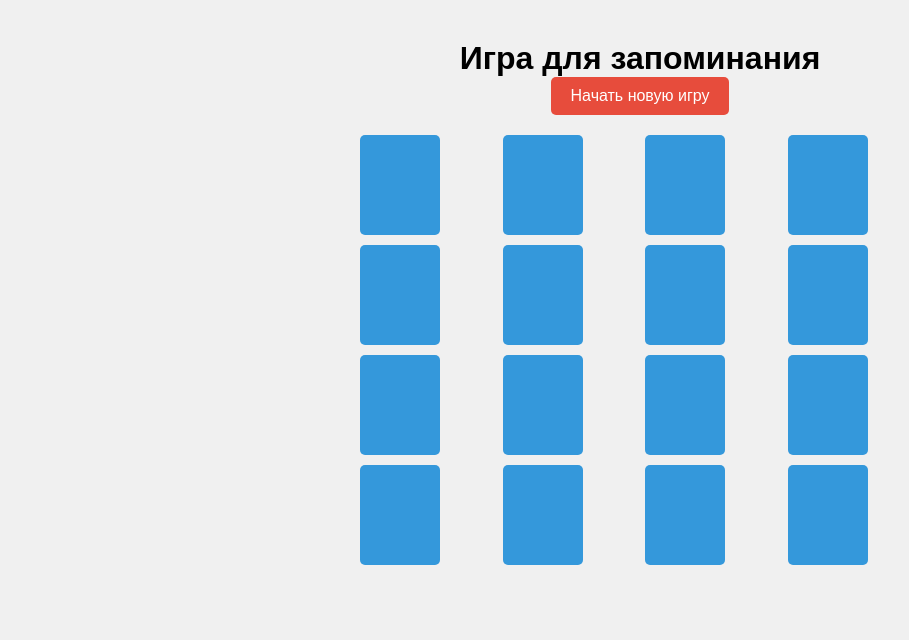
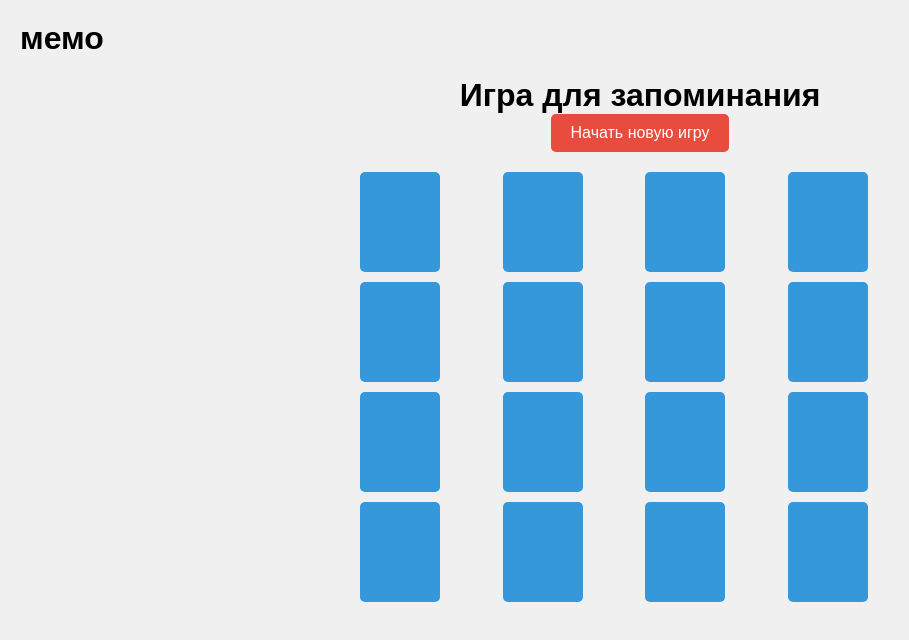
Before and after one commit to stepka12/https-stepka12.github.io-memo-, a plain HTML site: page index.html in a window 1280 px wide. Shown: the whole page, without its empty margins (0-909 px from the left). Drawn offline with Linux system fonts and the light colour scheme.

Commit message:
updated index.html

```diff
--- a/index.html
+++ b/index.html
@@ -4,6 +4,7 @@
     <meta charset="UTF-8">
     <meta name="viewport" content="width=device-width, initial-scale=1.0">
     <title>Игра для запоминания</title>
+    <h1>мемо</h1>
     <style>
 
         @media (max-width: 768px) {
```
